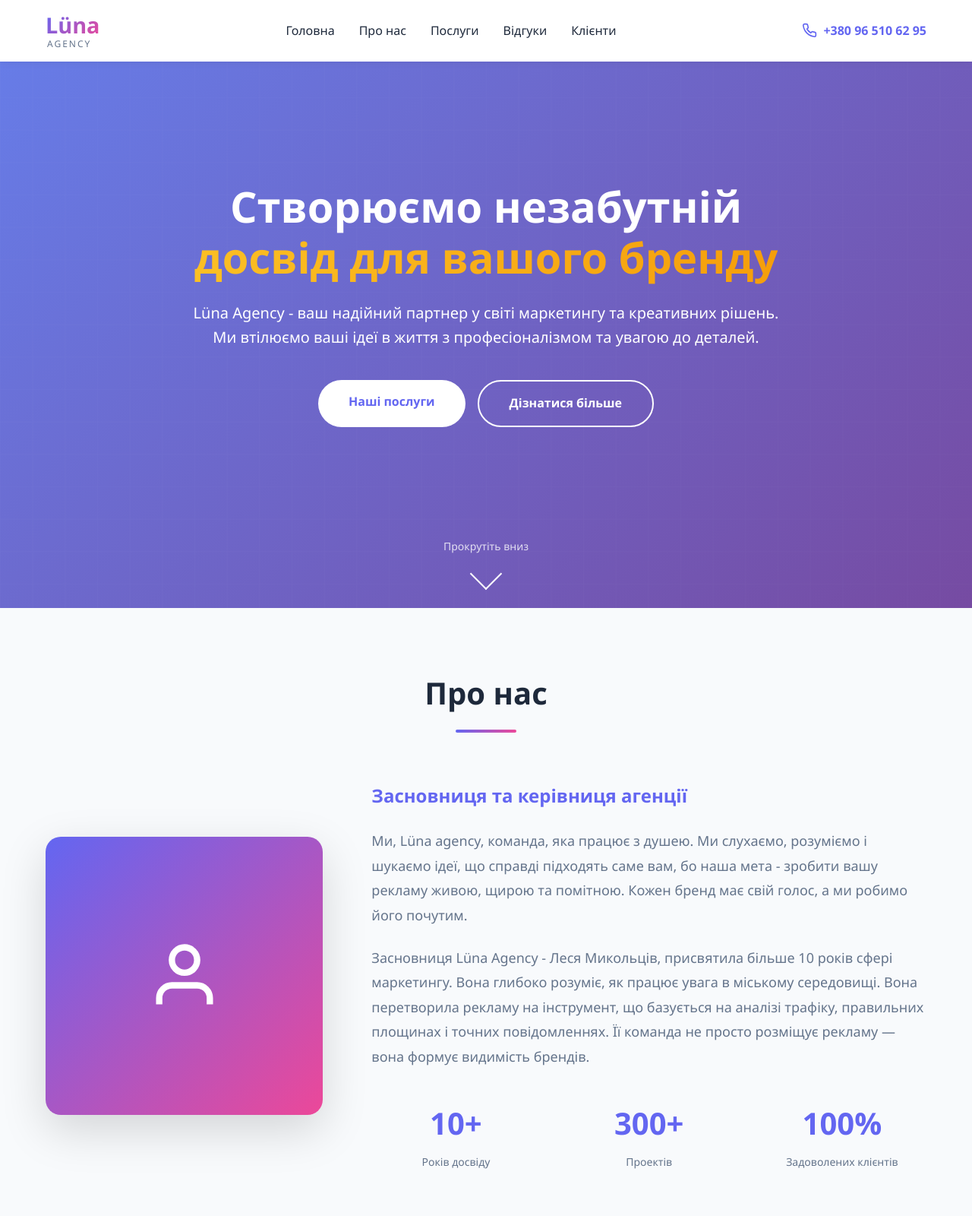
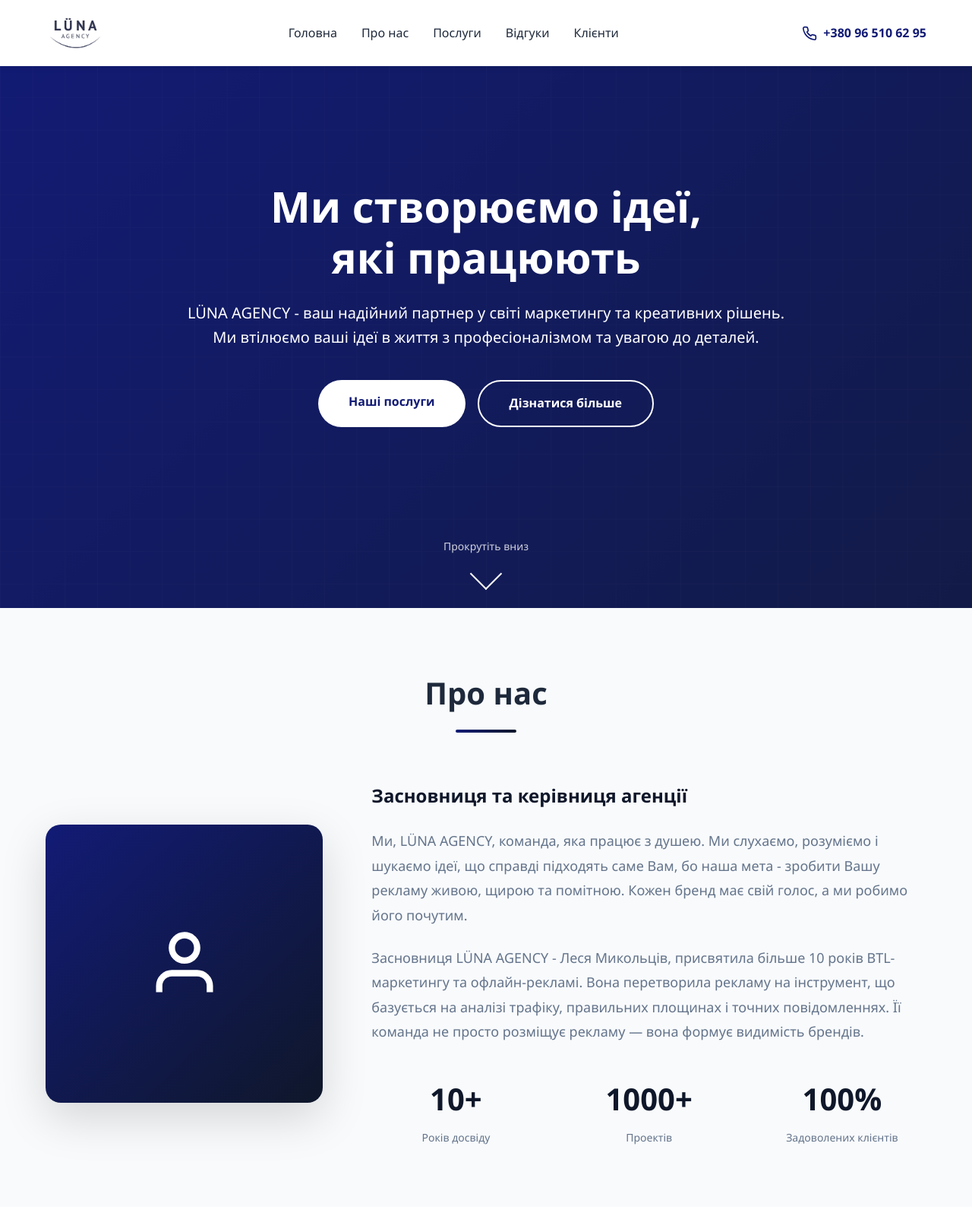
Before and after one commit to BohdanPavlykAI/Luna_agency, a website: page index.html in a window 1280 px wide. Shown: the top 1600 px of the page at 76% size. Drawn offline with Linux system fonts and the light colour scheme.

Commit message:
changes1

```diff
--- a/index.css
+++ b/index.css
@@ -6,8 +6,8 @@
 
 :root {
     --primary-color: #6366f1;
-    --primary-dark: #4f46e5;
-    --secondary-color: #ec4899;
+    --primary-dark: #121b75;
+    --secondary-color: #0f172a;
     --dark-bg: #0f172a;
     --light-bg: #f8fafc;
     --text-dark: #1e293b;
@@ -55,16 +55,22 @@ body {
     gap: 2rem;
 }
 
+.logo img {
+    height: 55px;
+    width: auto;
+    display: block;
+}
+
 .logo {
     display: flex;
-    flex-direction: column;
-    line-height: 1.2;
+    align-items: center;
 }
+
 
 .logo-text {
     font-size: 1.8rem;
     font-weight: 700;
-    background: linear-gradient(135deg, var(--primary-color), var(--secondary-color));
+    background: #121b75;
     -webkit-background-clip: text;
     -webkit-text-fill-color: transparent;
     background-clip: text;
@@ -74,9 +80,28 @@ body {
     font-size: 0.75rem;
     letter-spacing: 2px;
     text-transform: uppercase;
-    color: var(--text-light);
+    color: #121b75;
     margin-left: 2px;
 }
+
+.nav-link {
+    color: #ffffff;
+}
+
+.nav-link:hover {
+    color: #4E5AF2; /* акцент */
+}
+
+.phone-number a,
+.phone-number,
+.phone-icon {
+    color: #ffffff;
+}
+
+.mobile-menu-btn span {
+    background: #ffffff;
+}
+
 
 .nav-menu {
     display: flex;
@@ -99,12 +124,12 @@ body {
     left: 0;
     width: 0;
     height: 2px;
-    background: var(--primary-color);
+    background: #121b75;
     transition: width 0.3s;
 }
 
 .nav-link:hover {
-    color: var(--primary-color);
+    color: #121b75;
 }
 
 .nav-link:hover::after {
@@ -115,17 +140,17 @@ body {
     display: flex;
     align-items: center;
     gap: 0.5rem;
-    color: var(--primary-color);
+    color: #121b75;
     font-weight: 600;
 }
 
 .phone-number a {
-    color: var(--primary-color);
+    color: #121b75;
     text-decoration: none;
 }
 
 .phone-icon {
-    color: var(--primary-color);
+    color: #121b75;
 }
 
 .mobile-menu-btn {
@@ -140,7 +165,7 @@ body {
 .mobile-menu-btn span {
     width: 25px;
     height: 3px;
-    background: var(--text-dark);
+    background: #121b75;
     border-radius: 3px;
     transition: all 0.3s;
 }
@@ -151,7 +176,7 @@ body {
     display: flex;
     align-items: center;
     justify-content: center;
-    background: linear-gradient(135deg, #667eea 0%, #764ba2 100%);
+    background: linear-gradient(135deg, #121b75 0%, #121b47 100%);
     padding-top: 80px;
     overflow: hidden;
 }
@@ -183,7 +208,7 @@ body {
 }
 
 .highlight {
-    background: linear-gradient(to right, #fbbf24, #f59e0b);
+    background: linear-gradient(to right, #000002, #192138);
     -webkit-background-clip: text;
     -webkit-text-fill-color: transparent;
     background-clip: text;
@@ -215,7 +240,7 @@ body {
 
 .btn-primary {
     background: var(--white);
-    color: var(--primary-color);
+    color: #121b75;
 }
 
 .btn-primary:hover {
@@ -231,7 +256,7 @@ body {
 
 .btn-secondary:hover {
     background: var(--white);
-    color: var(--primary-color);
+    color: #121b75;
     transform: translateY(-3px);
 }
 
@@ -304,7 +329,7 @@ section {
 .title-underline {
     width: 80px;
     height: 4px;
-    background: linear-gradient(to right, var(--primary-color), var(--secondary-color));
+    background: linear-gradient(to right, #121b75, var(--dark-bg));
     margin: 0 auto 1.5rem;
     border-radius: 2px;
 }
@@ -332,7 +357,7 @@ section {
 }
 
 .image-placeholder {
-    background: linear-gradient(135deg, var(--primary-color), var(--secondary-color));
+    background: linear-gradient(135deg, #121b75, var(--dark-bg));
     border-radius: 20px;
     aspect-ratio: 1;
     display: flex;
@@ -344,7 +369,7 @@ section {
 
 .about-subtitle {
     font-size: 1.5rem;
-    color: var(--primary-color);
+    color: var(--secondary-color);
     margin-bottom: 1.5rem;
 }
 
@@ -370,7 +395,7 @@ section {
     display: block;
     font-size: 2.5rem;
     font-weight: 700;
-    color: var(--primary-color);
+    color: var(--secondary-color);
     margin-bottom: 0.5rem;
 }
 
@@ -600,7 +625,7 @@ section {
 .footer-title {
     font-size: 1.5rem;
     margin-bottom: 1rem;
-    background: linear-gradient(135deg, var(--primary-color), var(--secondary-color));
+    background: #ffffff;
     -webkit-background-clip: text;
     -webkit-text-fill-color: transparent;
     background-clip: text;
--- a/index.html
+++ b/index.html
@@ -3,7 +3,7 @@
 <head>
     <meta charset="UTF-8">
     <meta name="viewport" content="width=device-width, initial-scale=1.0">
-    <title>Lüna Agency - Професійні послуги</title>
+    <title>LÜNA AGENCY - Професійні послуги</title>
     <link rel="stylesheet" href="index.css">
 </head>
 <body>
@@ -12,8 +12,7 @@
         <div class="container">
             <div class="nav-content">
                 <div class="logo">
-                    <span class="logo-text">Lüna</span>
-                    <span class="logo-subtitle">Agency</span>
+                    <img src="images/logo.jpg" alt="Lüna Agency Logo">
                 </div>
                 <ul class="nav-menu">
                     <li><a href="#home" class="nav-link">Головна</a></li>
@@ -43,11 +42,11 @@
     <div class="container">
         <div class="hero-content">
             <h1 class="hero-title">
-                Створюємо незабутній<br>
-                <span class="highlight">досвід для вашого бренду</span>
+                Ми створюємо ідеї,<br>
+                які працюють
             </h1>
             <p class="hero-description">
-                Lüna Agency - ваш надійний партнер у світі маркетингу та креативних рішень.
+                LÜNA AGENCY - ваш надійний партнер у світі маркетингу та креативних рішень.
                 Ми втілюємо ваші ідеї в життя з професіоналізмом та увагою до деталей.
             </p>
             <div class="hero-buttons">
@@ -80,13 +79,11 @@
             <div class="about-text">
                 <h3 class="about-subtitle">Засновниця та керівниця агенції</h3>
                 <p class="about-description">
-                    Ми, Lüna agency, команда, яка працює з душею.
-                    Ми слухаємо, розуміємо і шукаємо ідеї, що справді підходять саме вам, бо наша мета - зробити вашу рекламу живою, щирою та помітною.
-                    Кожен бренд має свій голос, а ми робимо його почутим.
-
+                    Ми, LÜNA AGENCY, команда, яка працює з душею. Ми слухаємо, розуміємо і шукаємо ідеї, що справді підходять саме Вам, бо наша мета - зробити Вашу рекламу живою, щирою та помітною. Кожен бренд має свій голос, а ми робимо його почутим.
                 </p>
                 <p class="about-description">
-                    Засновниця Lüna Agency - Леся Микольців, присвятила більше 10 років сфері маркетингу. Вона глибоко розуміє, як працює увага в міському середовищі. Вона перетворила рекламу на інструмент, що базується на аналізі трафіку, правильних площинах і точних повідомленнях. Її команда не просто розміщує рекламу — вона формує видимість брендів.
+
+                    Засновниця LÜNA AGENCY - Леся Микольців, присвятила більше 10 років BTL-маркетингу та офлайн-рекламі. Вона перетворила рекламу на інструмент, що базується на аналізі трафіку, правильних площинах і точних повідомленнях. Її команда не просто розміщує рекламу — вона формує видимість брендів.
                 </p>
                 <div class="about-stats">
                     <div class="stat-item">
@@ -94,7 +91,7 @@
                         <span class="stat-label">Років досвіду</span>
                     </div>
                     <div class="stat-item">
-                        <span class="stat-number">300+</span>
+                        <span class="stat-number">1000+</span>
                         <span class="stat-label">Проектів</span>
                     </div>
                     <div class="stat-item">
@@ -340,16 +337,16 @@
         </div>
         <div class="clients-grid">
             <div class="client-logo">
-                <img src="images/logos/nike-logo.png" alt="Nike" class="logo-img">
+                <img src="images/continent.jpg" alt="Nike" class="logo-img">
             </div>
             <div class="client-logo">
-                <img src="images/logos/adidas-logo.png" alt="Adidas" class="logo-img">
+                <img src="images/expert.jpg" alt="Adidas" class="logo-img">
             </div>
             <div class="client-logo">
-                <img src="images/logos/rozetka-logo.png" alt="Rozetka" class="logo-img">
+                <img src="images/Greenville.jpg" alt="Rozetka" class="logo-img">
             </div>
             <div class="client-logo">
-                <img src="images/logos/monobank-logo.png" alt="Monobank" class="logo-img">
+                <img src="images/integral_bud.jpg" alt="Monobank" class="logo-img">
             </div>
             <div class="client-logo">
                 <img src="images/logos/nova-poshta-logo.png" alt="Nova Poshta" class="logo-img">
@@ -365,7 +362,7 @@
     <div class="container">
         <div class="footer-content">
             <div class="footer-section">
-                <h3 class="footer-title">Lüna Agency</h3>
+                <h3 class="footer-title">LÜNA AGENCY</h3>
                 <p class="footer-text">
                     Ваш надійний партнер у світі маркетингу та креативних рішень.
                 </p>
@@ -396,7 +393,7 @@
             </div>
         </div>
         <div class="footer-bottom">
-            <p>&copy; 2025 Lüna Agency. Всі права захищено.</p>
+            <p>&copy; 2025 LÜNA AGENCY. Всі права захищено.</p>
         </div>
     </div>
 </footer>
```
Also changed, not shown: images/Greenville.jpg (added), images/continent.jpg (added), images/expert.jpg (added), images/integral_bud.jpg (added), images/logo.jpg (added), 1 other file.
